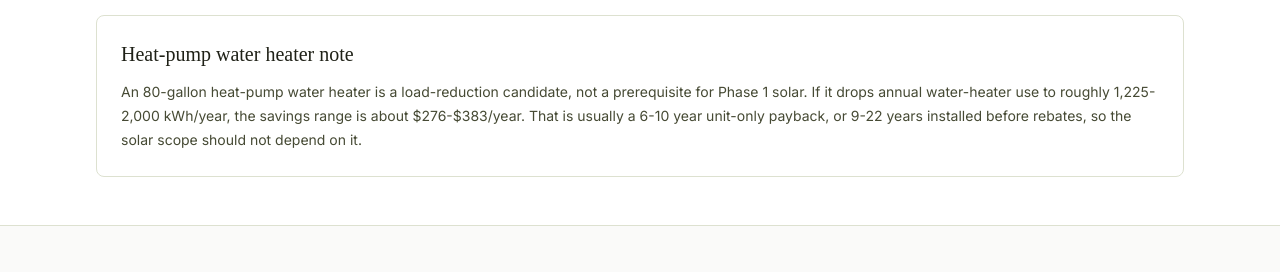
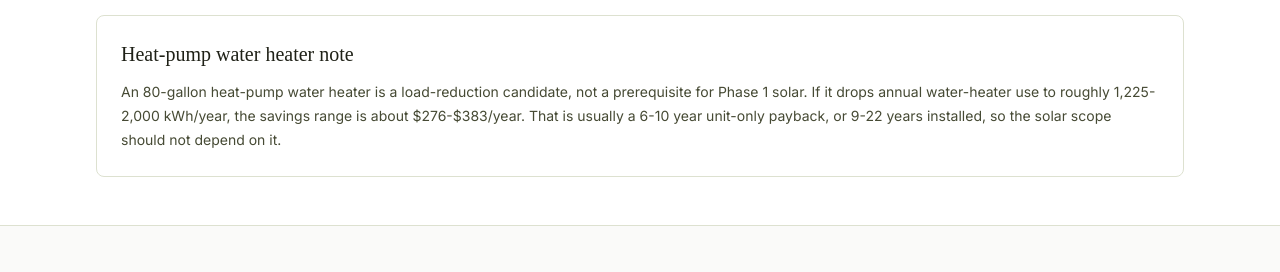
Before and after one commit to techmore/techmore.github.io, a Jekyll site: the page built from pages/energy-monitoring/solar.html, in a window 1280 px wide and 900 px high, scrolled down 3938 px. Shown: the part 207-479 px from the top of the window. Built offline with Jekyll 4.4.1, drawn with Linux system fonts in a browser that asks for light colours; nearby versions of some CDN libraries; some web fonts are replaced; some of the changed text lies outside the part shown.

Commit message:
Remove solar promotion and credit references

```diff
--- a/pages/energy-monitoring/solar.html
+++ b/pages/energy-monitoring/solar.html
@@ -221,7 +221,7 @@ title: Solar Offset - Techmore
           </div>
         </dl>
         <p class="mt-6 text-sm text-olive-700">
-          Practical modeled savings are about $174-$206/month, or $2.1k-$2.5k/year, before labor and rebates.
+          Practical modeled savings are about $174-$206/month, or $2.1k-$2.5k/year, before labor.
         </p>
       </div>
     </div>
@@ -353,7 +353,7 @@ title: Solar Offset - Techmore
       <div class="mt-8 rounded-lg border border-olive-200 bg-white p-6">
         <h3 class="text-xl text-olive-950">Heat-pump water heater note</h3>
         <p class="mt-3 text-sm text-olive-800 leading-6">
-          An 80-gallon heat-pump water heater is a load-reduction candidate, not a prerequisite for Phase 1 solar. If it drops annual water-heater use to roughly 1,225-2,000 kWh/year, the savings range is about $276-$383/year. That is usually a 6-10 year unit-only payback, or 9-22 years installed before rebates, so the solar scope should not depend on it.
+          An 80-gallon heat-pump water heater is a load-reduction candidate, not a prerequisite for Phase 1 solar. If it drops annual water-heater use to roughly 1,225-2,000 kWh/year, the savings range is about $276-$383/year. That is usually a 6-10 year unit-only payback, or 9-22 years installed, so the solar scope should not depend on it.
         </p>
       </div>
     </div>
```
